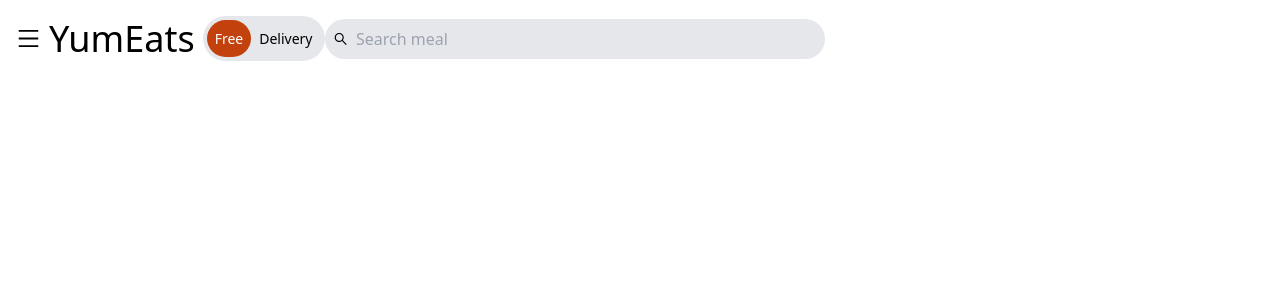
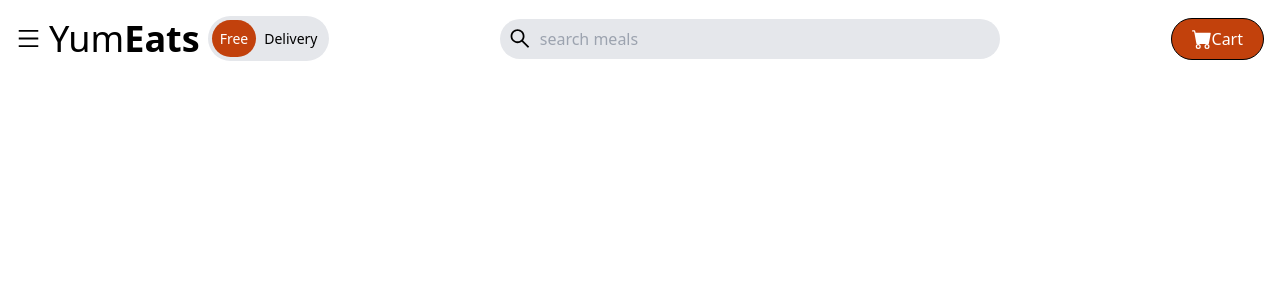
Before and after one commit to maci03/Pizza-Page, a React (Create React App) app: page / in a window 1280 px wide. Shown: the top 300 px of the page. Built offline with nearby package versions, Linux system fonts and the light colour scheme; the HTML template or start-up script is replaced by a standard one.

Commit message:
cart button

```diff
--- a/src/Components/TopNav.js
+++ b/src/Components/TopNav.js
@@ -1,31 +1,36 @@
 import React from "react";
 import { AiOutlineMenu, AiOutlineSearch, AiOutlineClose, AiFillTag} from "react-icons/ai";
+import {BsFillCartFill, BsPerson} from 'react-icons/bs'
+
 const TopNav = () => {
   return (
-    <div className="max-w-[1520] mx-auto flex justify-beetwen item-center p-4">
+    <div className="max-w-[1520px] mx-auto flex justify-between items-center p-4">
     <div className="flex items-center">
       <div className="cursor-pointer">
-            <AiOutlineMenu size={25}/>
+        <AiOutlineMenu size={25} />
       </div>
-        <h1 className="text-2xl smtext-3xl lg:text-4xl px-2">
+      <h1 className="text-2xl sm:text-3xl lg:text-4xl px-2">
         Yum
-            <span>Eats</span>
+        <span className="font-bold">Eats</span>
       </h1>
-        <div className="hidden lg:flex item-center bg-gray-200 rounded-full p-1 text-[14px]">
-            <p className="bg-orange-700 text-white rounded-full p-2 text-bold">Free</p>
+      <div className="hidden lg:flex items-center bg-gray-200 rounded-full p-1 text-[14px]">
+        <p className="bg-orange-700 text-white rounded-full p-2 text-bold">
+          Free
+        </p>
         <p className="p-2 text-bold">Delivery</p>
       </div>
+    </div>
     <div className="bg-gray-200 rounded-full flex items-center px-2 w-[200px] sm:w-[400px] lg:w-[500px]">
-            <AiOutlineSearch />
-            <input className="bg-transparent p-2 w-full focus:outline-none"
+      <AiOutlineSearch size={25} />
+      <input
+        className="bg-transparent p-2 w-full focus:outline-none"
         type="text"
-                placeholder="Search meal"
+        placeholder="search meals"
       />
     </div>
-        <button className="bg-orange-700 text-white hidden md: flex item-center py-2 rounded-full">
-            Cart
+    <button className="bg-orange-700 text-white hidden md:flex items-center py-2 rounded-full">
+      <BsFillCartFill size={20} /> Cart
     </button>
-      </div>
     </div>
   );
 };
```
Lines whose indentation alone changed are shown as unchanged.
